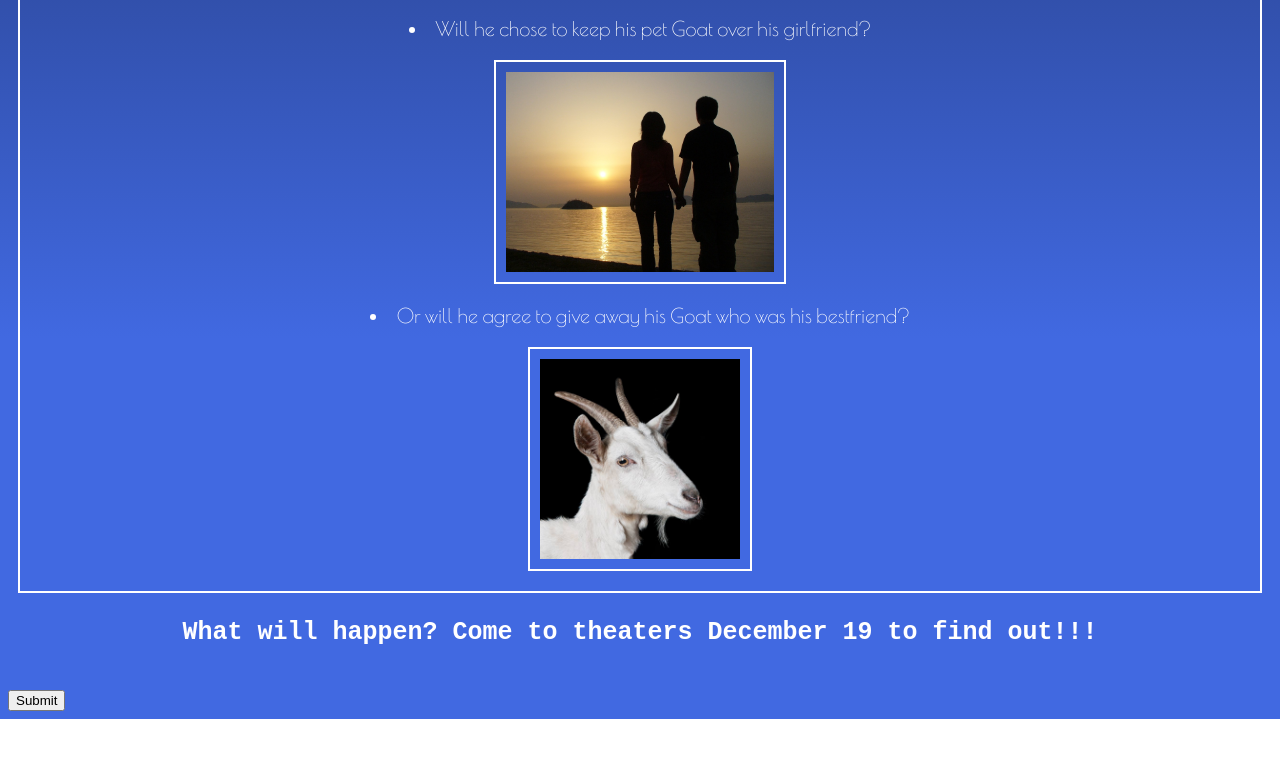
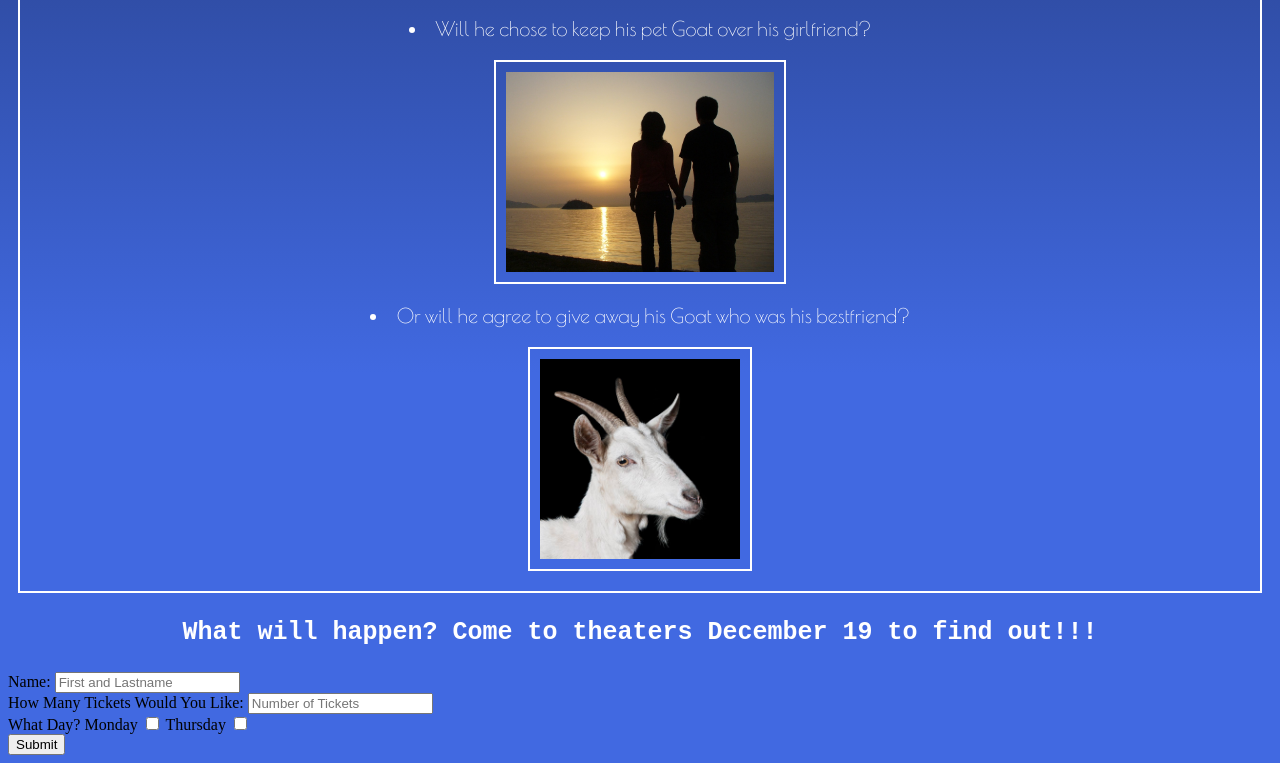
Before and after one commit to kaceym5669/movie-webpage, a plain HTML site: page index.html in a window 1280 px wide. Shown: the part 1091-1854 px from the top of the page. Before the commit the page ends 1810 px from the top, so only its background shows below. Drawn offline with nearby package versions, Linux system fonts and the light colour scheme.

Commit message:
make submit

```diff
--- a/index.html
+++ b/index.html
@@ -27,9 +27,14 @@
   <img id= "boy-girl" class="border" src="boy-girl.jpg">
   <li class="questions"> Or will he agree to give away his Goat who was his bestfriend? </li>
   <img id = "goat" class="border" src="goat.jpg">
-
   </div>
    <p><span><strong>What will happen? Come to theaters December 19 to find out!!! </strong></span></p>
+  Name: <input type="text" name="name" placeholder="First and Lastname"/> <br>
+  How Many Tickets Would You Like:
+  <input type="text" name="number" placeholder="Number of Tickets"/><br>
+  What Day?  Monday <input type="checkbox" name ="day 1" value="monday"/>
+  Thursday <input type="checkbox" name ="day 2" value="thursday"/>
   <br><input class="blue-button" type="submit" value="Submit">
+
   </body>
 </html>
```
